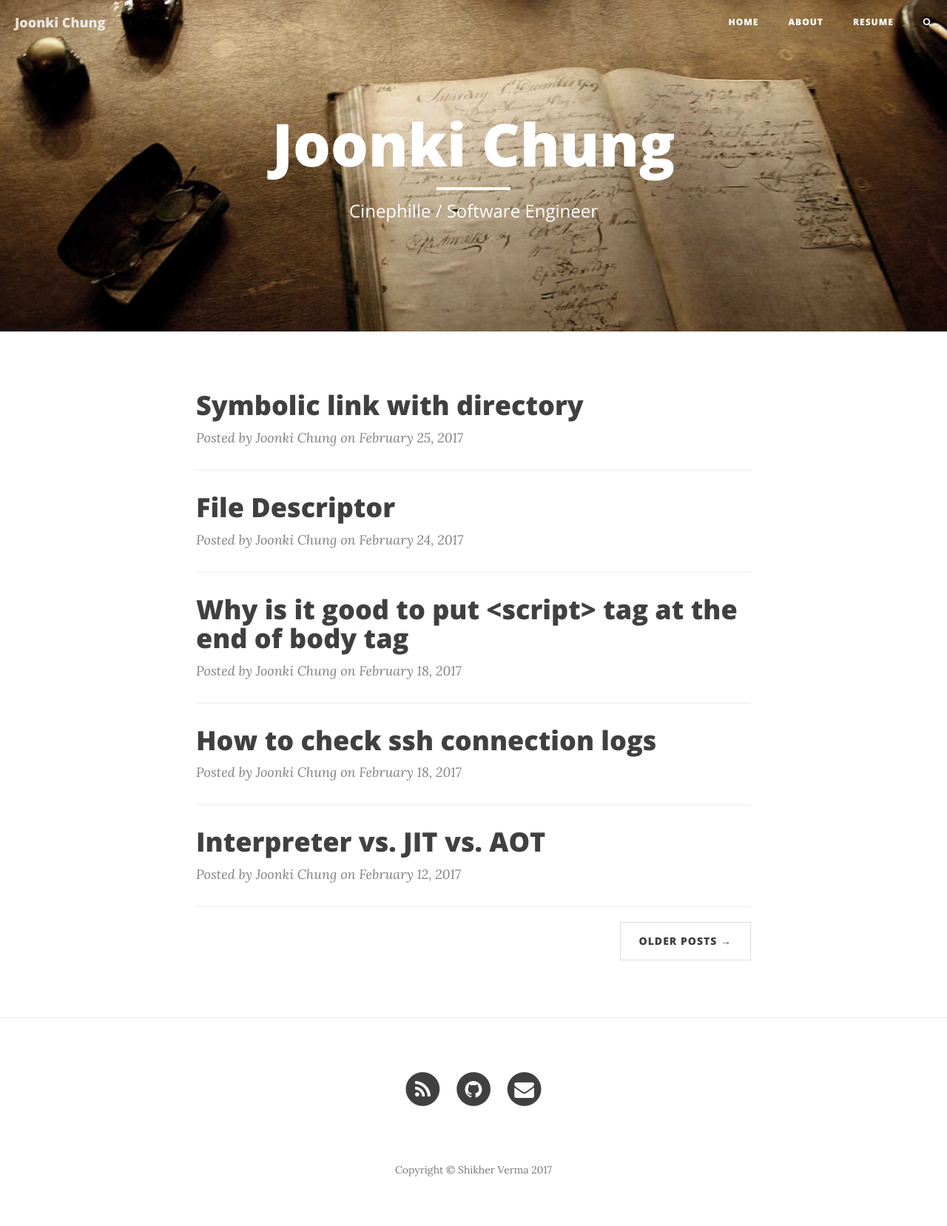
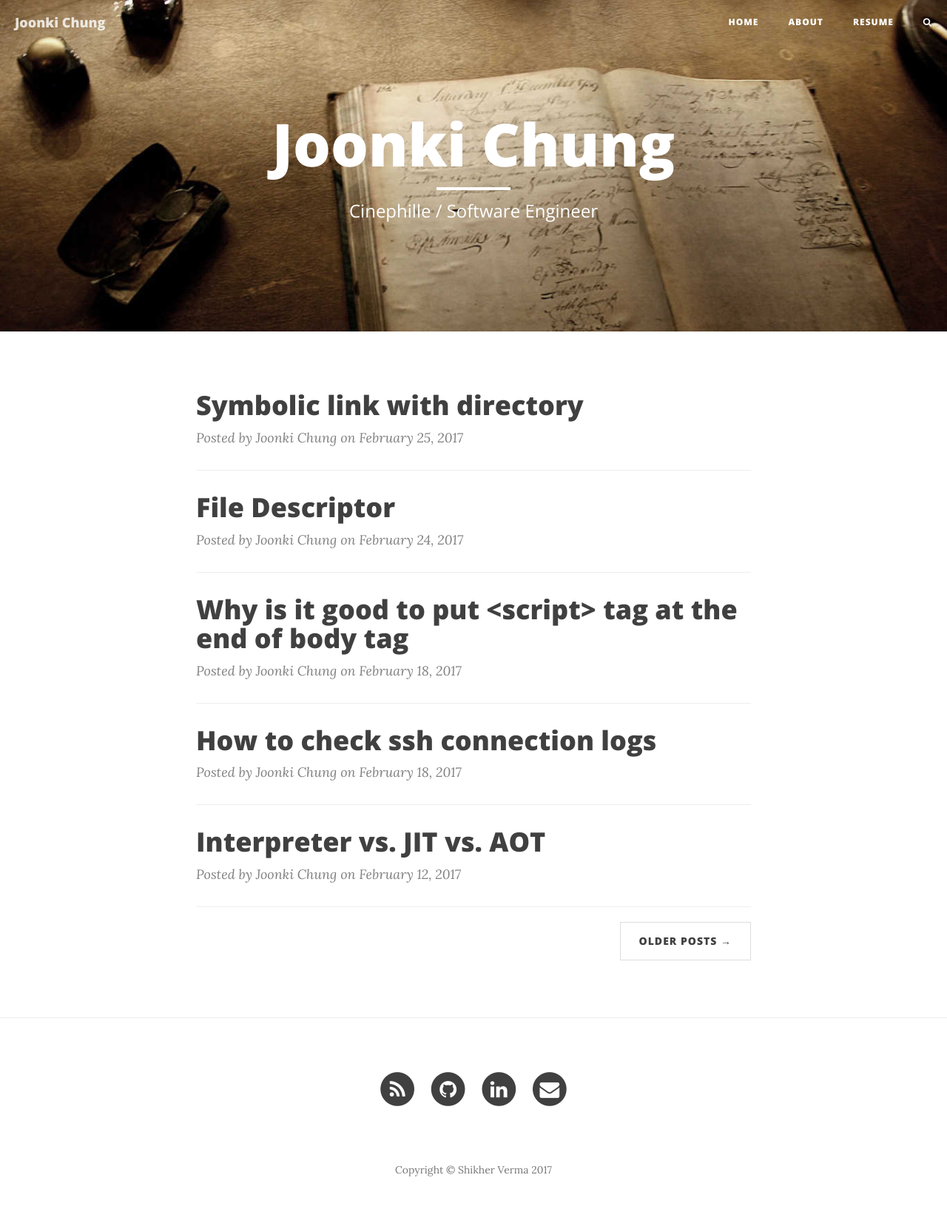
Before and after one commit to joonki34/joonki34.github.io, a Jekyll site: the page built from index.html, in a window 1280 px wide. Shown: the whole page at 74% size. Built offline with Jekyll 4.4.1, drawn with Linux system fonts in a browser that asks for light colours; nearby versions of some CDN libraries; the list of posts is cut into pages by our own code.

Commit message:
Add linkedin link

```diff
--- a/_config.yml
+++ b/_config.yml
@@ -14,6 +14,7 @@
 # footer details. Deleting the value would remove it from footer.
 github_username:  joonki34
 #facebook_username:  shikherverma42
+linkedin_username: joonkichung
 email: joonki34@gmail.com
 #stackoverflow_username: 6764571/shikher-verma
 #twitter_username : shikherverma42
--- a/_includes/footer.html
+++ b/_includes/footer.html
@@ -44,6 +44,16 @@
                         </a>
                     </li>
                     {% endif %}
+                    {% if site.linkedin_username %}
+                    <li>
+                        <a href="https://linkedin.com/in/{{ site.linkedin_username }}">
+                            <span class="fa-stack fa-lg">
+                                <i class="fa fa-circle fa-stack-2x"></i>
+                                <i class="fa fa-linkedin fa-stack-1x fa-inverse"></i>
+                            </span>
+                        </a>
+                    </li>
+                    {% endif %}
                     {% if site.stackoverflow_username %}
                     <li>
                         <a href="https://stackoverflow.com/users/{{ site.stackoverflow_username }}">
```
